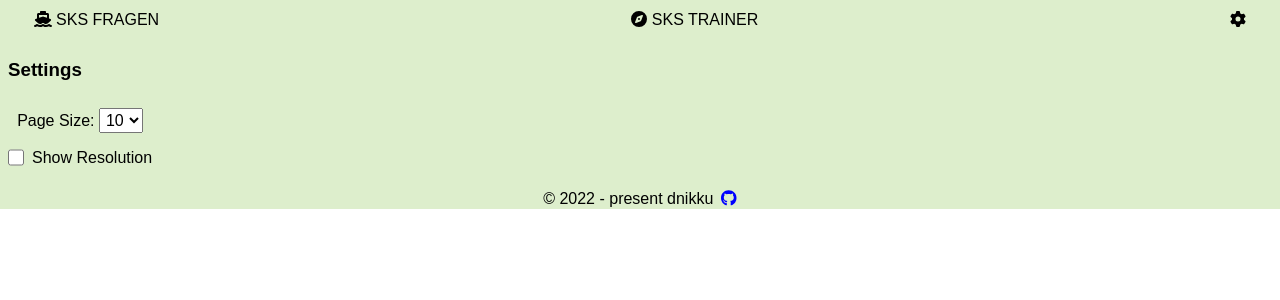
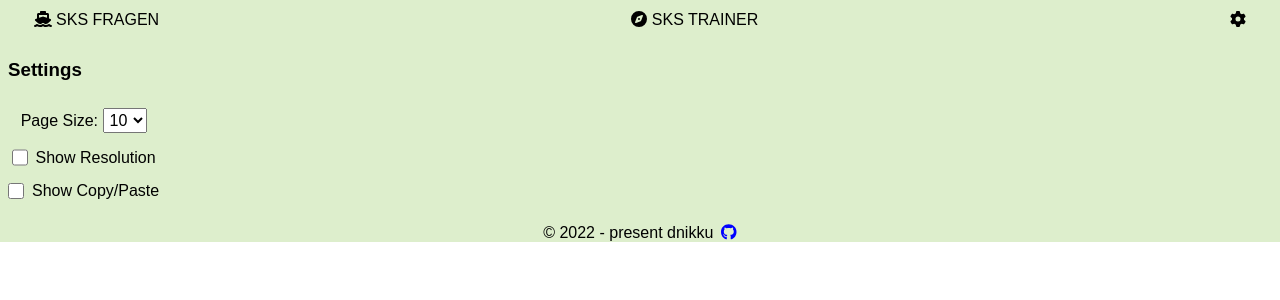
Before and after one commit to dnikku/vokabel, a Vue app: page /#/settings in a window 1280 px wide. Shown: the top 300 px of the page. Built offline with nearby package versions, Linux system fonts and the light colour scheme.

Commit message:
add setting for show copy/paste actions

```diff
--- a/src/stores/settings.ts
+++ b/src/stores/settings.ts
@@ -12,9 +12,12 @@ export const useSettingsStore = defineStore('settings', () => {
         return showResolution.value ? `(W x H: ${window.innerWidth}x${window.innerHeight})` : ""
     })
 
+    const showCopyPaste = useLocalStorage("settings:show-copy-paste", false)
+
     return {
-        pageSize: pageSize,
+        pageSize,
         showResolution,
-        resolution
+        resolution,
+        showCopyPaste,
     }
 })
--- a/src/views/QuestionnaireView.vue
+++ b/src/views/QuestionnaireView.vue
@@ -28,10 +28,12 @@
         goto json
       </a>
 
-      <button @click="copyToClipboard()">Copy</button>
-      <button @click="mergeFromClipboard()">Paste and Merge</button>
+      <template v-if="settings.showCopyPaste">
+        <button @click="copyToClipboard()">Copy</button>
+        <button @click="mergeFromClipboard()">Paste and Merge</button>
 
-      <button @click="downloadNow()">Download Now</button>
+        <button @click="downloadNow()">Download Now</button>
+      </template>
     </div>
 
   </div>
--- a/src/views/SettingsView.vue
+++ b/src/views/SettingsView.vue
@@ -11,6 +11,10 @@
 
       <div>
         <checkbox v-model="settings.showResolution" label="Show Resolution"/>
+      </div>
+
+      <div>
+        <checkbox v-model="settings.showCopyPaste" label="Show Copy/Paste"/>
       </div>
 
       <span v-show="settings.showResolution">
```
